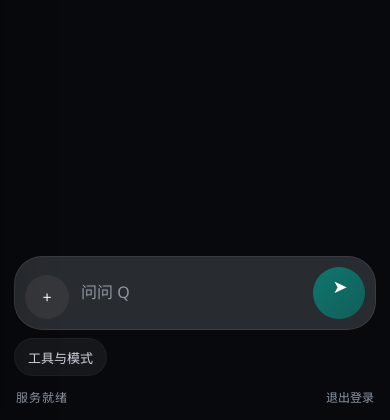
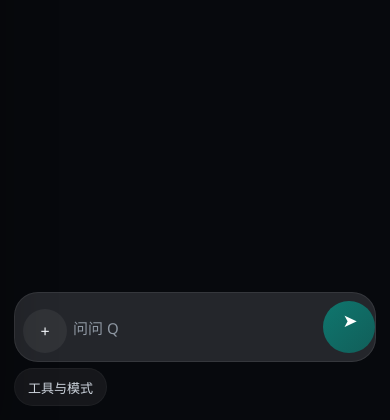
Before and after one commit to wbq52588-ctrl/cloud-agent, a FastAPI app: page / in a window 390 px wide. Shown: the part 424-844 px from the top of the page. Run offline with FastAPI, Linux system fonts and the light colour scheme; data that the repository does not hold is empty; some libraries are stand-ins or nearby versions.

Commit message:
Polish mobile header and composer

```diff
--- a/app/static/app.js
+++ b/app/static/app.js
@@ -193,7 +193,8 @@ function syncMessagePlaceholder() {
 }
 
 function syncTopbarTitle() {
-  elements.mobileProviderTitle.textContent = providerLabel(elements.provider.value);
+  const title = state.activeSessionId ? elements.chatTitle.textContent : "Q";
+  elements.mobileProviderTitle.textContent = title;
 }
 
 function syncGreetingState() {
--- a/app/static/styles.css
+++ b/app/static/styles.css
@@ -513,7 +513,7 @@ textarea {
 
 .mobile-composer-shell {
   display: grid;
-  gap: 8px;
+  gap: 6px;
 }
 
 .mobile-input-shell {
@@ -588,6 +588,10 @@ textarea {
 
 .mobile-status-bar,
 .bottom-sheet {
+  display: none;
+}
+
+.mobile-sidebar-footer {
   display: none;
 }
 
@@ -935,31 +939,33 @@ textarea {
 
   .mobile-input-shell {
     display: grid;
-    grid-template-columns: 44px minmax(0, 1fr) 52px;
+    grid-template-columns: 40px minmax(0, 1fr) 44px;
     align-items: end;
-    gap: 10px;
-    padding: 10px;
-    background: rgba(42, 45, 49, 0.96);
-    border: 1px solid var(--dark-line);
-    border-radius: 28px;
+    gap: 8px;
+    padding: 8px;
+    background: rgba(38, 40, 45, 0.96);
+    border: 1px solid rgba(255, 255, 255, 0.08);
+    border-radius: 24px;
     backdrop-filter: blur(14px);
   }
 
   .mobile-text-entry {
-    min-height: 46px;
+    min-height: 38px;
     background: transparent;
     border: none;
     padding: 0;
   }
 
   .mobile-text-entry textarea {
-    min-height: 46px;
-    max-height: 132px;
+    min-height: 38px;
+    max-height: 108px;
     border: none;
     background: transparent;
     color: var(--dark-text);
-    padding: 11px 2px;
+    padding: 8px 2px;
     resize: none;
+    font-size: 15px;
+    line-height: 1.45;
   }
 
   .mobile-text-entry textarea::placeholder {
--- a/app/templates/index.html
+++ b/app/templates/index.html
@@ -48,6 +48,10 @@
         <div class="sidebar-section">
           <p class="section-title">会话</p>
           <div id="session-list" class="session-list"></div>
+        </div>
+        <div class="sidebar-section mobile-sidebar-footer">
+          <p id="status-text-mobile" class="status-text">服务就绪</p>
+          <button id="logout-button-mobile" type="button" class="text-button">退出登录</button>
         </div>
       </aside>
 
@@ -155,11 +159,6 @@
               <button id="logout-button" type="button" class="ghost-button">退出登录</button>
             </div>
           </div>
-
-          <div class="mobile-status-bar">
-            <span id="status-text-mobile" class="status-text">服务就绪</span>
-            <button id="logout-button-mobile" type="button" class="text-button">退出登录</button>
-          </div>
         </form>
       </main>
     </div>
```
